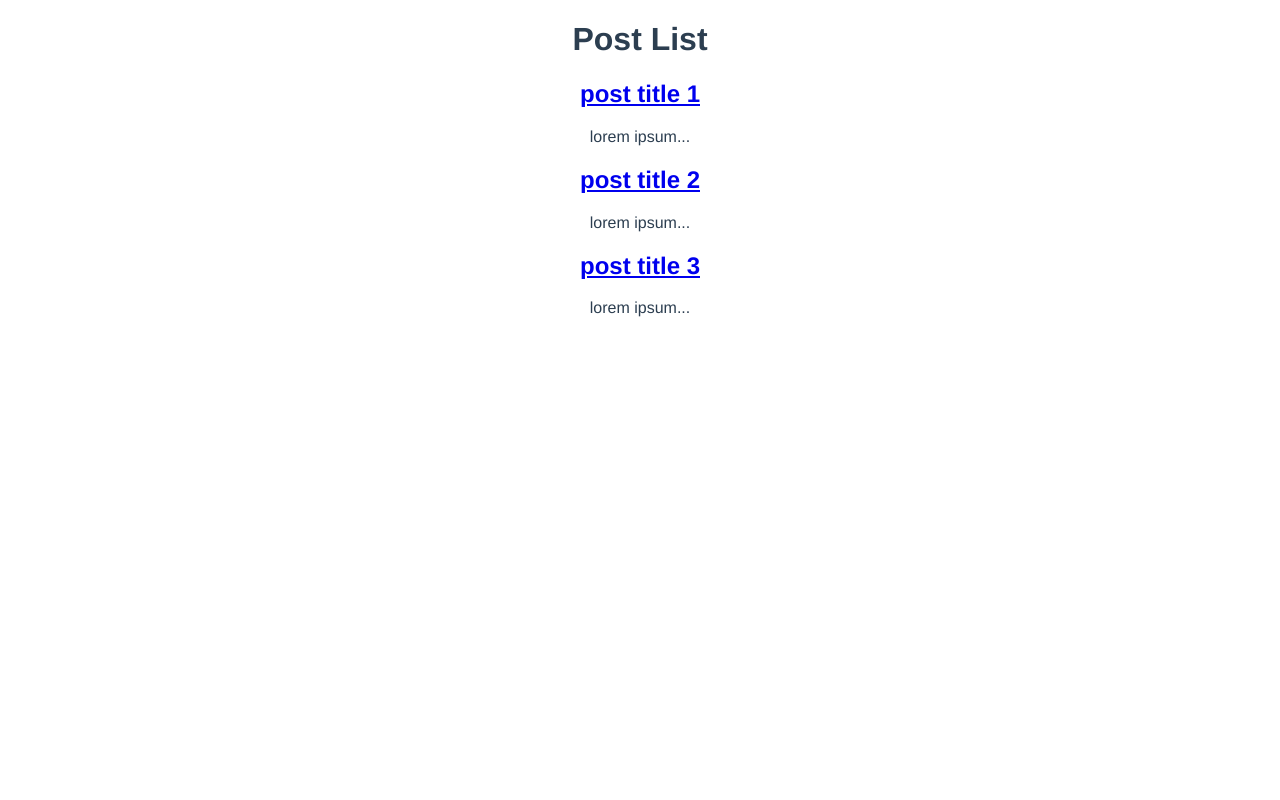
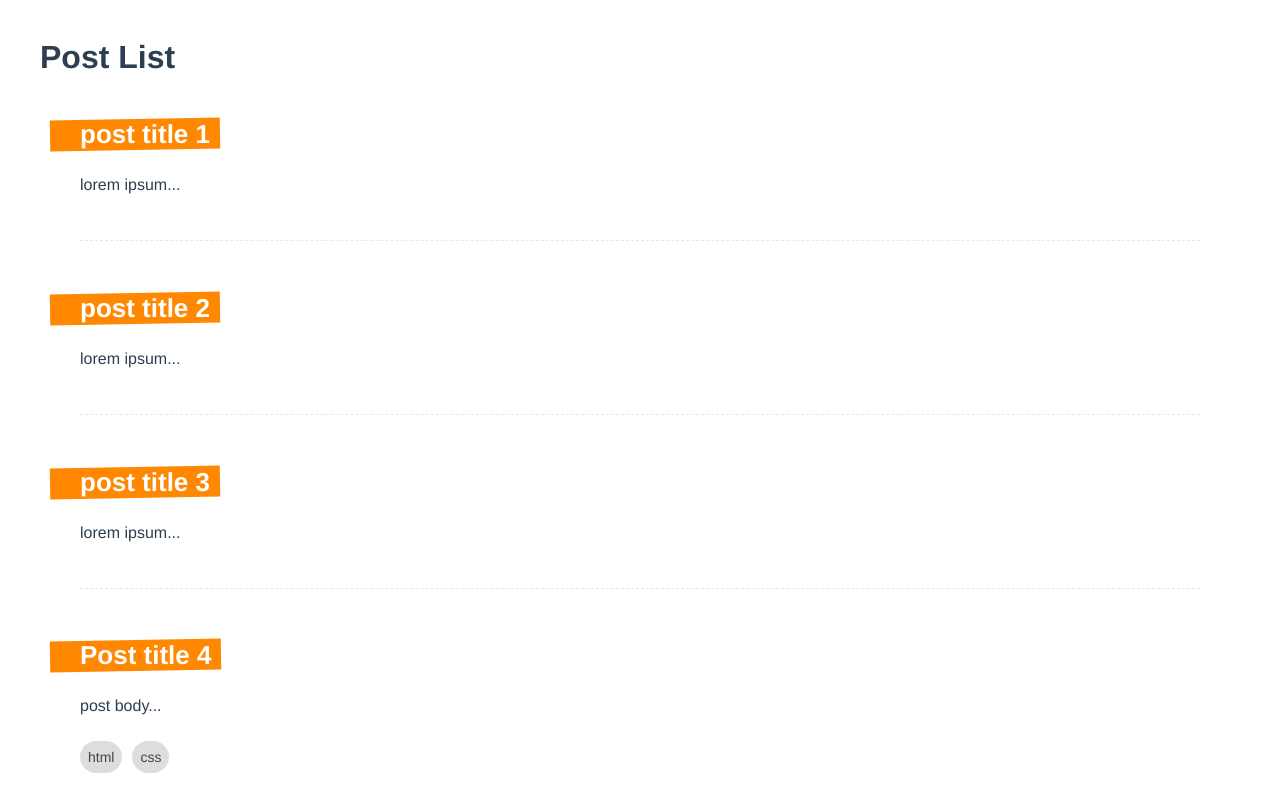
Before and after one commit to Kevin-Phon/composition-api, a Vue app: page / in a window 1280 px wide. Shown: the top 800 px of the page. Built offline with nearby package versions, Linux system fonts and the light colour scheme; data requests are answered from the project's data file.

Commit message:
create form backend

```diff
--- a/database/db.json
+++ b/database/db.json
@@ -1,20 +1,39 @@
 {
-    "posts":[
+  "posts": [
     {
-            "title":"post title 1",
-            "body":"lorem ipsum",
-            "id":1
+      "title": "post title 1",
+      "body": "lorem ipsum",
+      "id": 1
     },
     {
-            "title":"post title 2",
-            "body":"lorem ipsum",
-            "id":2
+      "title": "post title 2",
+      "body": "lorem ipsum",
+      "id": 2
     },
     {
-            "title":"post title 3",
-            "body":"lorem ipsum",
-            "id":3
+      "title": "post title 3",
+      "body": "lorem ipsum",
+      "id": 3
+    },
+    {
+      "title": "Post title 4",
+      "body": "post body",
+      "tags": [
+        "html",
+        "css"
+      ],
+      "id": 4
+    },
+    {
+      "title": "post title 5",
+      "body": "post body 5",
+      "tags": [
+        "python",
+        "Django",
+        "Vuejs",
+        "Laravel"
+      ],
+      "id": 5
     }
   ]
-
 }
--- a/src/App.vue
+++ b/src/App.vue
@@ -8,7 +8,6 @@
   font-family: Avenir, Helvetica, Arial, sans-serif;
   -webkit-font-smoothing: antialiased;
   -moz-osx-font-smoothing: grayscale;
-  text-align: center;
   color: #2c3e50;
 }
 
--- a/src/components/SinglePost.vue
+++ b/src/components/SinglePost.vue
@@ -1,8 +1,13 @@
 <template>
-    <router-link :to="{name:'Detail' ,params:{id:post.id}}">
-        <h2>{{post.title}}</h2>
-    </router-link>
-    <p>{{cutBodyPost}}</p>
+    <div class="post">
+        <router-link :to="{name:'Detail' ,params:{id:post.id}}">
+            <h2>{{post.title}}</h2>
+        </router-link>
+        <p>{{cutBodyPost}}</p>
+        <div class="pill" v-for="tag in post.tags" :key="tag">
+            {{tag}}
+        </div>
+    </div>
 </template>
 
 <script>
@@ -21,5 +26,38 @@
 </script>
 
 <style>
-
+    .post{
+        margin: 0 40px 30px;
+        padding-bottom: 30px;
+        border-bottom: 1px dashed #e7e7e7;
+    }
+    .post h2{
+        display: inline-block;
+        position: relative;
+        font-size: 26px;
+        color: white;
+        margin-bottom: 10px;
+        max-width: 400px;
+    }
+    .post h2::before{
+        content: "";
+        display: block;
+        width: 100%;
+        height: 100%;
+        background: #ff8800;
+        position: absolute;
+        z-index: -1;
+        padding-right: 40px;
+        left: -30px;
+        transform: rotate(-1deg);
+    }
+    .pill {
+    display: inline-block;
+    margin: 10px 10px 0 0;
+    color: #444;
+    background: #ddd;
+    padding: 8px;
+    border-radius: 20px;
+    font-size: 14px;
+  }
 </style>
--- a/src/views/CreateView.vue
+++ b/src/views/CreateView.vue
@@ -1,5 +1,5 @@
 <template>
-  <form>
+  <form @submit.prevent="addPost">
       <label>Title</label>
       <input type="text" v-model="title" required>
 
@@ -32,7 +32,23 @@
             tag.value = ""
         }
 
-        return {title,body,tag,tags,handleKeydown}
+        let addPost=()=>{
+          fetch("http://localhost:3000/posts",{
+            method:"POST",
+            headers:{
+              "Content-type":"application/json"
+            },
+            body:JSON.stringify(
+              {
+                title:title.value,
+                body:body.value,
+                tags:tags.value
+              }
+            )
+          })
+        }
+
+      return {title,body,tag,tags,handleKeydown,addPost}
     }
 }
 </script>
--- a/src/views/HomeView.vue
+++ b/src/views/HomeView.vue
@@ -31,5 +31,9 @@
 </script>
 
 <style>
-
+  .home{
+    max-width: 1200px;
+    margin: 0 auto;
+    padding: 10px;
+  }
 </style>
```
Lines whose indentation alone changed are shown as unchanged.
